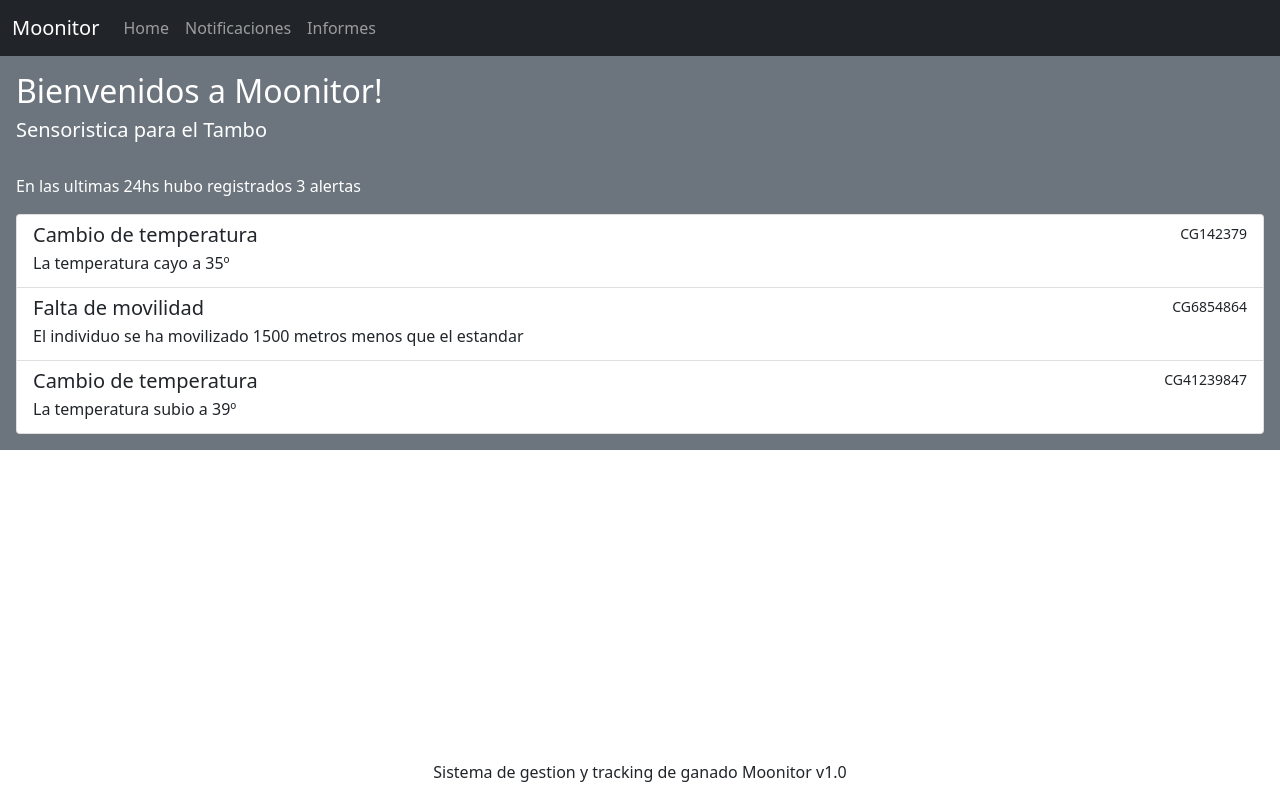
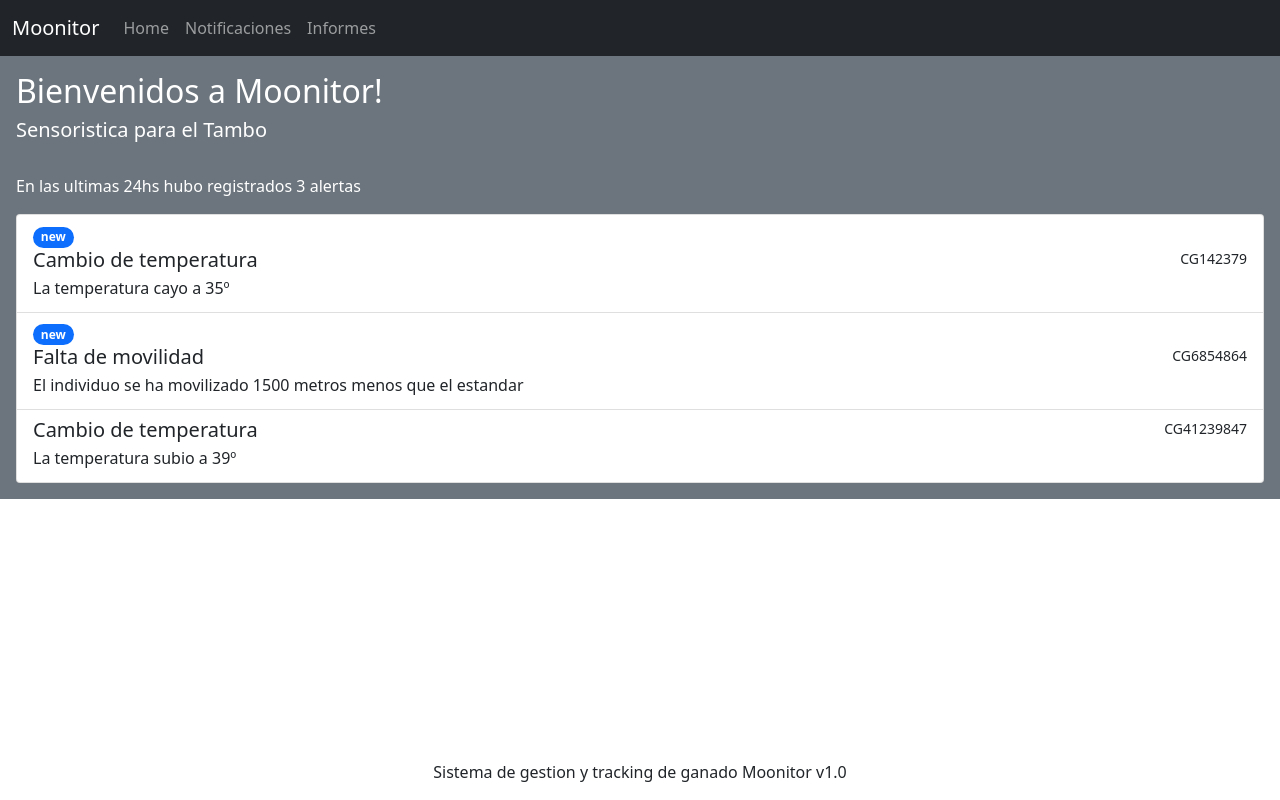
Before and after one commit to flvanney/Munnitor, an Angular app: page /home in a window 1280 px wide. Built offline with nearby package versions, Linux system fonts and the light colour scheme.

Commit message:
Notificaciones leidas

```diff
--- a/src/app/notificaciones/notificaciones.component.html
+++ b/src/app/notificaciones/notificaciones.component.html
@@ -1,5 +1,6 @@
 <div class="list-group">
-  <a *ngFor="let i of noti" href="#" class="list-group-item list-group-item-action">
+  <a *ngFor="let i of noti" class="list-group-item list-group-item-action" (click)="actualizarVista(i)">
+    <span *ngIf="i.fueLeida==false" class="badge bg-primary rounded-pill justify-content-right">new</span>
     <div class="d-flex w-100 justify-content-between">
       <h5 class="mb-1">{{i.nombre}}</h5>
       <small>{{i.cabezaGanado}}</small>
--- a/src/app/notificaciones/notificaciones.component.ts
+++ b/src/app/notificaciones/notificaciones.component.ts
@@ -11,6 +11,10 @@ export class NotificacionesComponent implements OnInit {
 
   ngOnInit(): void {
   }
+
+  actualizarVista(notificacion){
+    notificacion.fueLeida = true;
+  }
 }
 
 export interface notificacion{
@@ -18,10 +22,11 @@ export interface notificacion{
   nombre: string;
   cabezaGanado: string;
   alerta: string;
+  fueLeida: boolean;
 }
 
-export const NOTI: notificacion[] = [
-  {id:1, nombre:"Cambio de temperatura", cabezaGanado:"CG142379", alerta:"La temperatura cayo a 35º"},
-  {id:2, nombre:"Falta de movilidad", cabezaGanado:"CG6854864",alerta:"El individuo se ha movilizado 1500 metros menos que el estandar"},
-  {id:3, nombre:"Cambio de temperatura", cabezaGanado:"CG41239847", alerta:"La temperatura subio a 39º"}
+export var NOTI: notificacion[] = [
+  {id:1, nombre:"Cambio de temperatura", cabezaGanado:"CG142379", alerta:"La temperatura cayo a 35º", fueLeida: false},
+  {id:2, nombre:"Falta de movilidad", cabezaGanado:"CG6854864",alerta:"El individuo se ha movilizado 1500 metros menos que el estandar", fueLeida: false},
+  {id:3, nombre:"Cambio de temperatura", cabezaGanado:"CG41239847", alerta:"La temperatura subio a 39º", fueLeida: true}
 ];
```
